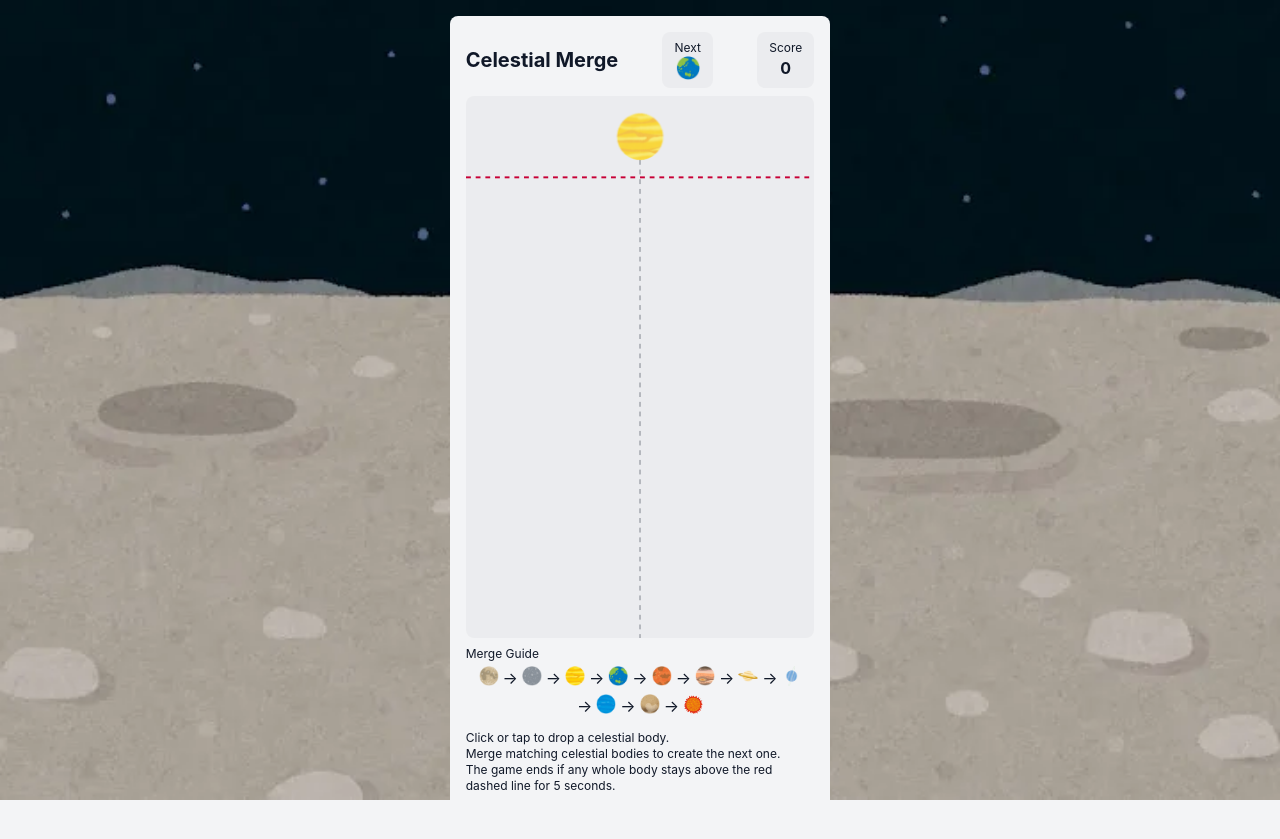
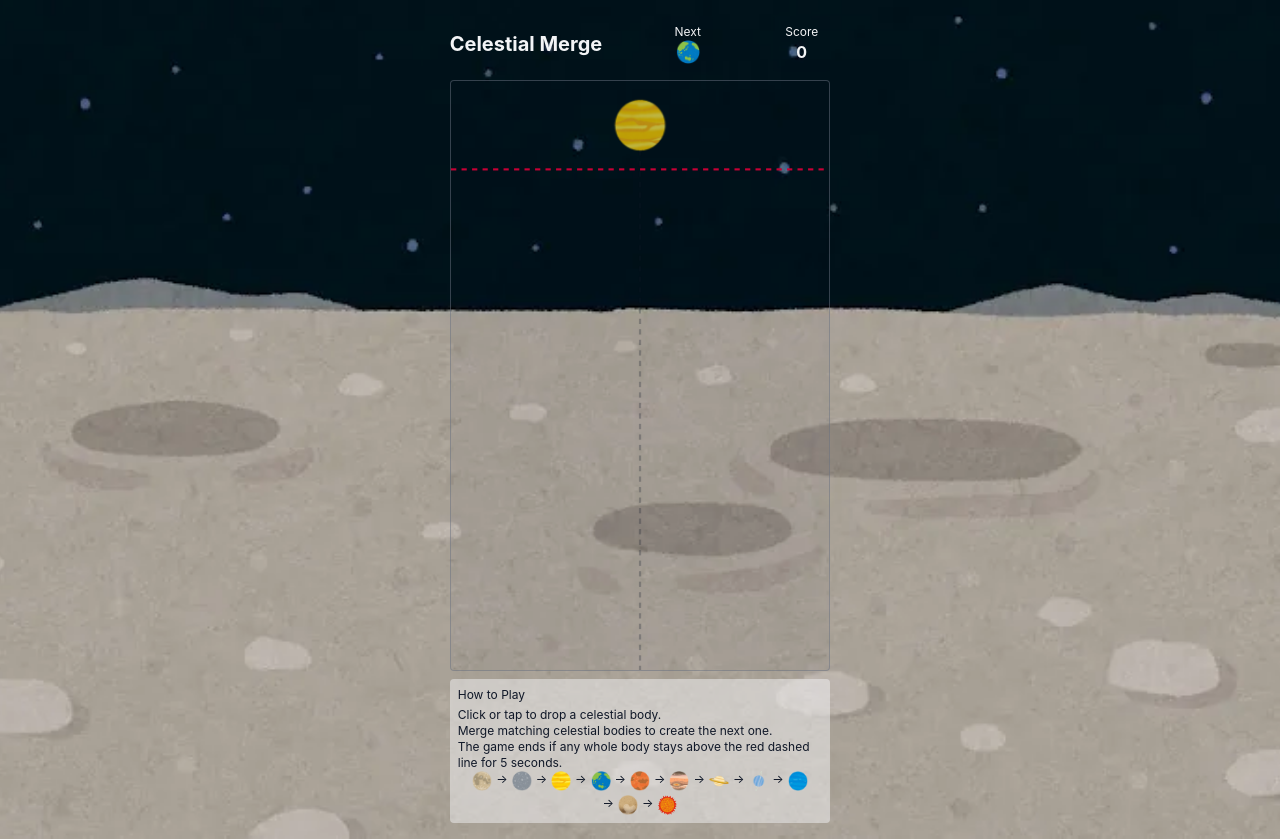
Before and after one commit to lazy-skunk/celestial-merge, a React (Vite) app: page / in a window 1280 px wide. Before the commit the page ends 800 px from the top, so only its background shows below. Built offline with nearby package versions, Linux system fonts and the light colour scheme.

Commit message:
style: minor modification

```diff
--- a/index.html
+++ b/index.html
@@ -10,7 +10,7 @@
     />
     <title>Celestial Merge</title>
   </head>
-  <body class="bg-background text-foreground">
+  <body>
     <div id="root"></div>
     <script type="module" src="/src/main.tsx"></script>
   </body>
--- a/src/CelestialMergeView.tsx
+++ b/src/CelestialMergeView.tsx
@@ -31,26 +31,27 @@ export function CelestialMergeView({
 
   return (
     <main
-      className="grid h-svh place-items-center overflow-auto bg-cover bg-center p-4"
-      style={{ backgroundImage: `url(${import.meta.env.BASE_URL}bg_moon_getsumen.webp)` }}
+      className="bg-background text-foreground grid min-h-screen content-center justify-center overflow-auto bg-cover bg-center p-4"
+      style={{
+        backgroundImage: `url(${import.meta.env.BASE_URL}bg_moon_getsumen.webp)`,
+        gridTemplateColumns: "minmax(0, min(calc(100vw - 2rem), calc((100svh - 13rem) * 9 / 14)))",
+      }}
     >
-      <section
-        className="bg-background w-full rounded-lg p-4"
-        style={{ maxWidth: "min(calc(100vw - 2rem), calc((100svh - 13rem) * 9 / 14))" }}
-      >
-        <header className="mb-2 flex flex-wrap items-center gap-2">
-          <h1 className="text-xl font-bold">Celestial Merge</h1>
-          <div className="bg-foreground/3 ml-auto grid justify-items-center rounded-lg px-3 py-2 text-center">
+      <header className="mb-2 flex flex-wrap items-center gap-2 text-gray-100">
+        <h1 className="text-xl font-bold">
+          <a href="#">Celestial Merge</a>
+        </h1>
+        <div className="bg-foreground/3 ml-auto grid justify-items-center rounded px-3 py-2 text-center">
           <span className="text-xs">Next</span>
           <CelestialBodyPreview level={nextDropLevel} />
         </div>
-          <div className="bg-foreground/3 ml-auto grid justify-items-center rounded-lg px-3 py-2 text-center">
+        <div className="bg-foreground/3 ml-auto grid justify-items-center rounded px-3 py-2 text-center">
           <span className="text-xs">Score</span>
           <strong>{displayedScore}</strong>
         </div>
       </header>
 
-        <div className="bg-foreground/3 relative overflow-hidden rounded-lg">
+      <div className="bg-foreground/3 relative overflow-hidden rounded border border-gray-500/50">
         <canvas
           ref={canvasRef}
           className="block w-full touch-none"
@@ -62,30 +63,26 @@ export function CelestialMergeView({
           }}
         />
         {isGameOver && (
-            <div className="bg-background/75 absolute inset-0 flex flex-col items-center justify-center gap-3">
+          <div className="bg-background/50 absolute inset-0 flex flex-col items-center justify-center gap-3 rounded">
             <p>Game Over</p>
             <strong className="text-xl">{displayedScore} pts</strong>
-              <button className="bg-foreground text-background rounded px-3 py-2" onClick={onReset}>
+            <button
+              type="button"
+              className="bg-foreground text-background cursor-pointer rounded px-4 py-2 text-sm font-medium motion-safe:transition motion-safe:active:translate-y-px"
+              onClick={onReset}
+            >
               Play Again
             </button>
           </div>
         )}
       </div>
 
-        <section className="pt-2">
-          <h2 className="mb-1 text-xs">Merge Guide</h2>
+      <section className="bg-background/50 mt-2 rounded p-2 text-xs">
+        <h2 className="mb-1">How to Play</h2>
+        {helpTextLines.map((line) => (
+          <p key={line}>{line}</p>
+        ))}
         <CelestialProgressionRow levels={CELESTIAL_PROGRESSION} />
-        </section>
-
-        <footer className="pt-3 text-xs">
-          <span>
-            {helpTextLines.map((line) => (
-              <span key={line} className="block">
-                {line}
-              </span>
-            ))}
-          </span>
-        </footer>
       </section>
     </main>
   );
```
Lines whose indentation alone changed are shown as unchanged.
